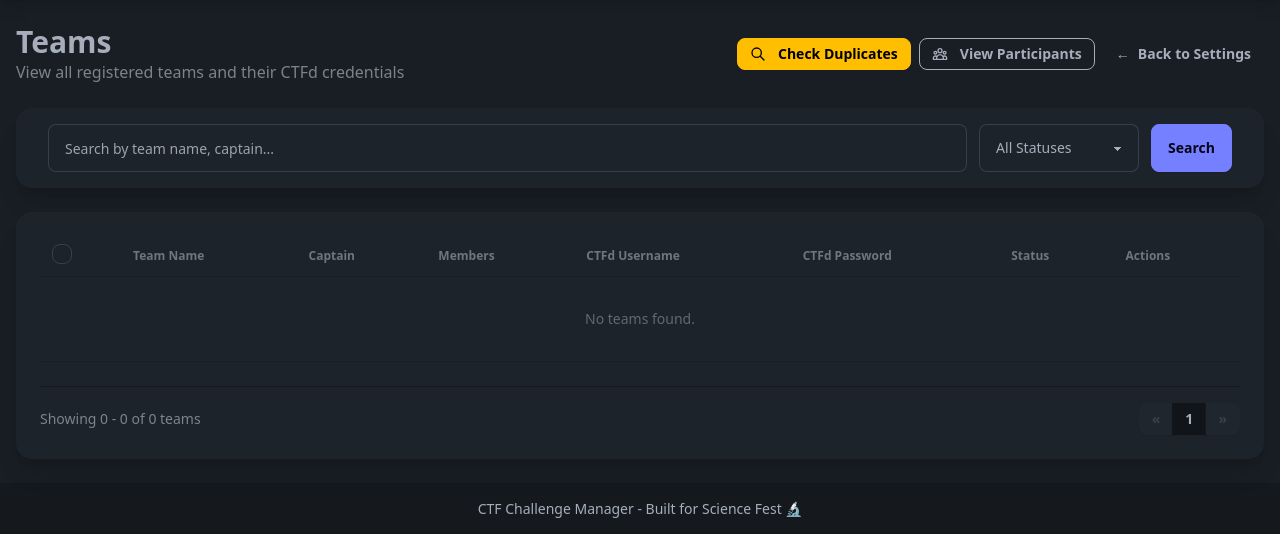
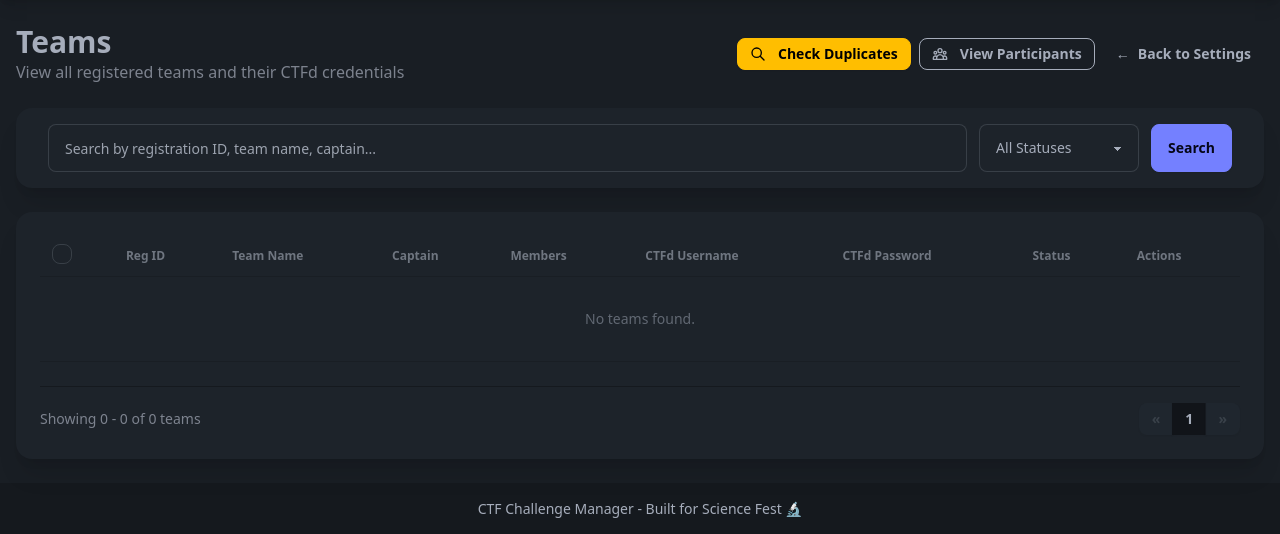
Before and after one commit to rafidalhaque/ctfmod, a Flask app: page /settings/teams in a window 1280 px wide. Shown: the part 68-602 px from the top of the page. Run offline with Flask 3, Linux system fonts and the light colour scheme; the visitor is signed in with stand-in values (Sample User, id 1); some libraries are stand-ins or nearby versions.

Commit message:
Add registration_id display and search to teams page
Co-authored-by: rafidalhaque <68812773+rafidalhaque@users.noreply.github.com>

```diff
--- a/app/routes/settings.py
+++ b/app/routes/settings.py
@@ -1413,9 +1413,9 @@ def teams_list():
             # Build base query
             query = supabase.table('teams').select('*', count='exact')
 
-            # Apply search filter
+            # Apply search filter (search by registration_id, team_name, captain_name)
             if search:
-                query = query.or_(f'team_name.ilike.%{search}%,captain_name.ilike.%{search}%,captain_email.ilike.%{search}%')
+                query = query.or_(f'registration_id.ilike.%{search}%,team_name.ilike.%{search}%,captain_name.ilike.%{search}%,captain_email.ilike.%{search}%')
 
             # Apply status filter
             if status_filter:
--- a/app/templates/settings/teams.html
+++ b/app/templates/settings/teams.html
@@ -34,7 +34,7 @@
         <div class="card-body py-3 sm:py-4">
             <form method="get" class="flex flex-col sm:flex-row gap-3">
                 <div class="form-control flex-1">
-                    <input type="text" name="search" value="{{ search }}" placeholder="Search by team name, captain..." class="input input-bordered input-sm sm:input-md w-full" />
+                    <input type="text" name="search" value="{{ search }}" placeholder="Search by registration ID, team name, captain..." class="input input-bordered input-sm sm:input-md w-full" />
                 </div>
                 <div class="form-control w-full sm:w-auto">
                     <select name="status" class="select select-bordered select-sm sm:select-md w-full sm:w-40">
@@ -96,6 +96,9 @@
                                 </label>
                                 <div>
                                     <div class="font-bold text-sm">{{ team.team_name }}</div>
+                                    {% if team.registration_id %}
+                                    <div class="text-xs text-base-content/50">ID: {{ team.registration_id }}</div>
+                                    {% endif %}
                                     {% if team.project_name %}
                                     <div class="text-xs text-base-content/50">{{ team.project_name }}</div>
                                     {% endif %}
@@ -153,6 +156,7 @@
                                     <input type="checkbox" class="checkbox checkbox-sm" id="selectAllCheckbox" onchange="toggleSelectAll()" />
                                 </label>
                             </th>
+                            <th>Reg ID</th>
                             <th>Team Name</th>
                             <th>Captain</th>
                             <th>Members</th>
@@ -169,6 +173,9 @@
                                 <label>
                                     <input type="checkbox" class="checkbox checkbox-sm team-checkbox" value="{{ team.id }}" onchange="updateSelection()" />
                                 </label>
+                            </td>
+                            <td>
+                                <code class="text-xs bg-base-200 px-1 rounded">{{ team.registration_id or '-' }}</code>
                             </td>
                             <td>
                                 <div class="font-bold">{{ team.team_name }}</div>
@@ -236,7 +243,7 @@
                         </tr>
                         {% else %}
                         <tr>
-                            <td colspan="8" class="text-center text-base-content/50 py-8">
+                            <td colspan="9" class="text-center text-base-content/50 py-8">
                                 No teams found.
                             </td>
                         </tr>
```
